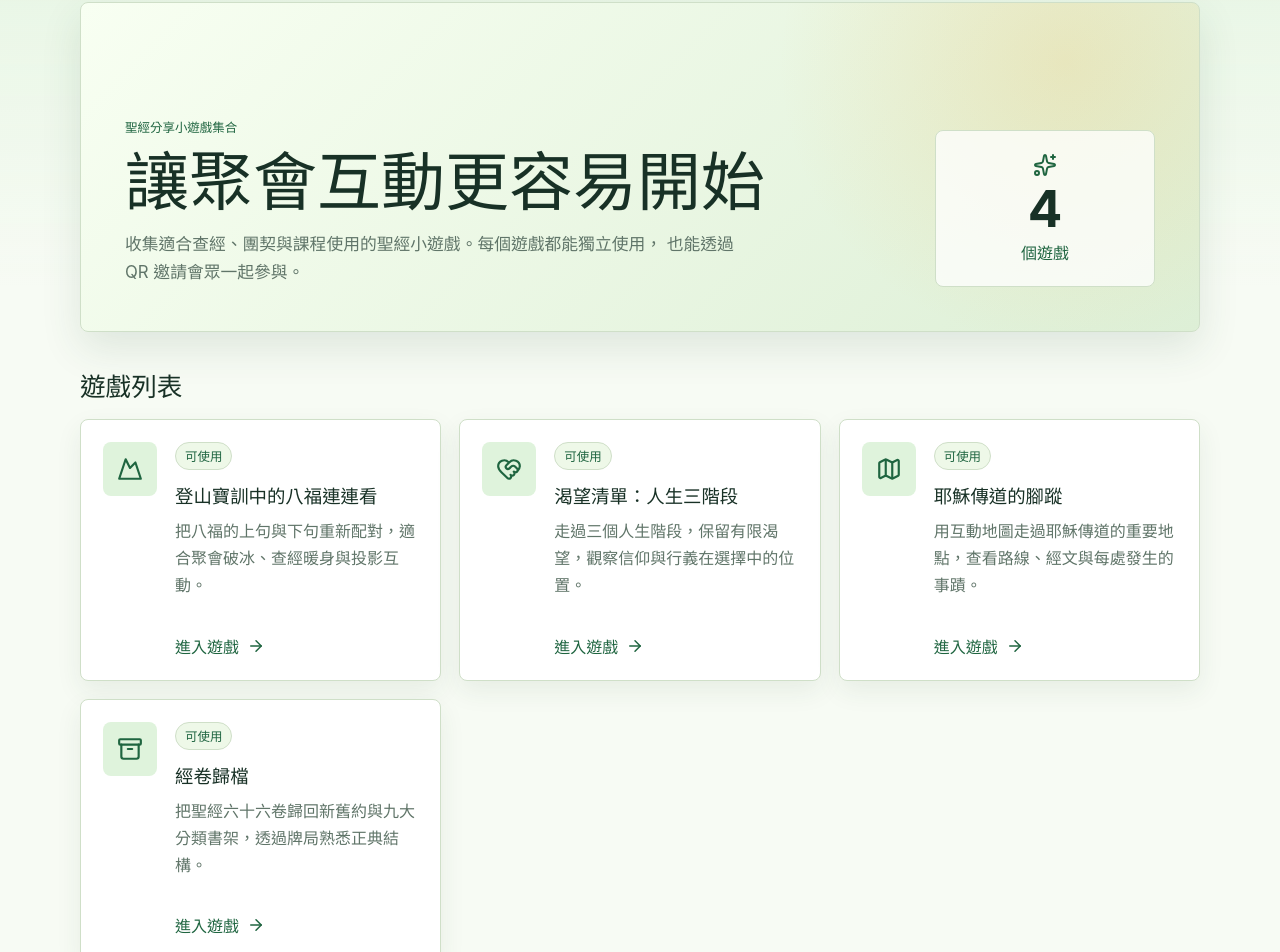
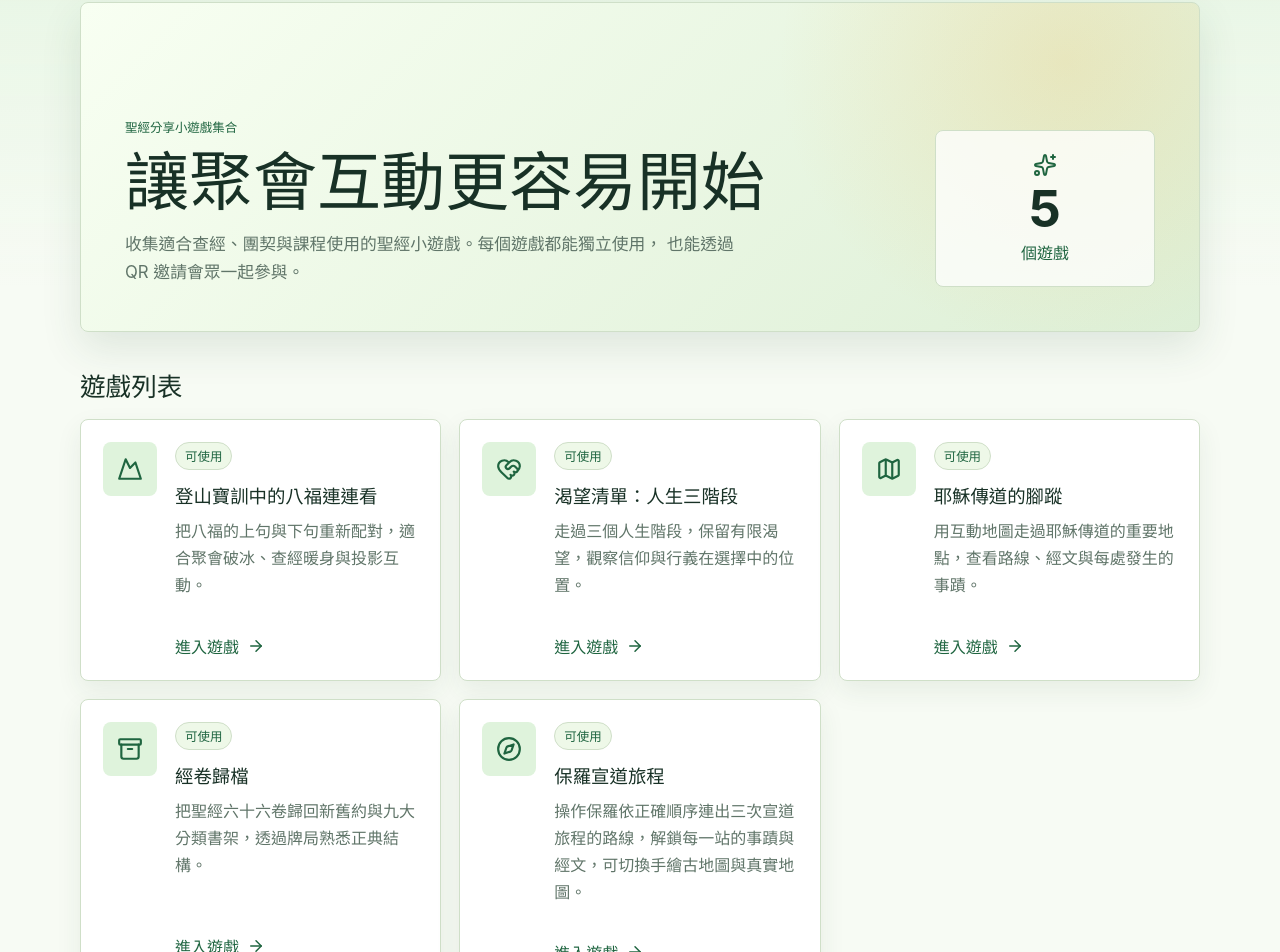
Before and after one commit to vibe-tjc/bible-games-hq, a React (Vite) app: page / in a window 1280 px wide. Shown: the part 94-1046 px from the top of the page. Built offline with nearby package versions, Linux system fonts and the light colour scheme; no server answers.

Commit message:
feat(paul-journeys): register route and home card

```diff
--- a/src/data/games.ts
+++ b/src/data/games.ts
@@ -1,5 +1,5 @@
 import type { LucideIcon } from "lucide-react";
-import { Archive, HeartHandshake, Map, Mountain } from "lucide-react";
+import { Archive, Compass, HeartHandshake, Map, Mountain } from "lucide-react";
 
 export type GameCard = {
   id: string;
@@ -43,4 +43,12 @@ export const games: GameCard[] = [
     icon: Archive,
     status: "ready",
   },
+  {
+    id: "paul-journeys",
+    title: "保羅宣道旅程",
+    description: "操作保羅依正確順序連出三次宣道旅程的路線，解鎖每一站的事蹟與經文，可切換手繪古地圖與真實地圖。",
+    href: "/games/paul-journeys",
+    icon: Compass,
+    status: "ready",
+  },
 ];
--- a/src/router.tsx
+++ b/src/router.tsx
@@ -6,6 +6,7 @@ import { DesireListPage } from "./screens/DesireListPage";
 import { HomePage } from "./screens/HomePage";
 import { HostRoomPage } from "./screens/HostRoomPage";
 import { JesusMinistryMapPage } from "./screens/JesusMinistryMapPage";
+import { PaulJourneysPage } from "./screens/PaulJourneysPage";
 
 type BeatitudesSearch = {
   room?: string;
@@ -83,6 +84,12 @@ const bibleCanonArchiveRoute = createRoute({
   component: BibleCanonArchivePage,
 });
 
+const paulJourneysRoute = createRoute({
+  getParentRoute: () => rootRoute,
+  path: "/games/paul-journeys",
+  component: PaulJourneysPage,
+});
+
 const routeTree = rootRoute.addChildren([
   indexRoute,
   beatitudesRoute,
@@ -90,6 +97,7 @@ const routeTree = rootRoute.addChildren([
   desireListRoute,
   jesusMinistryMapRoute,
   bibleCanonArchiveRoute,
+  paulJourneysRoute,
 ]);
 
 export const router = createRouter({
```
